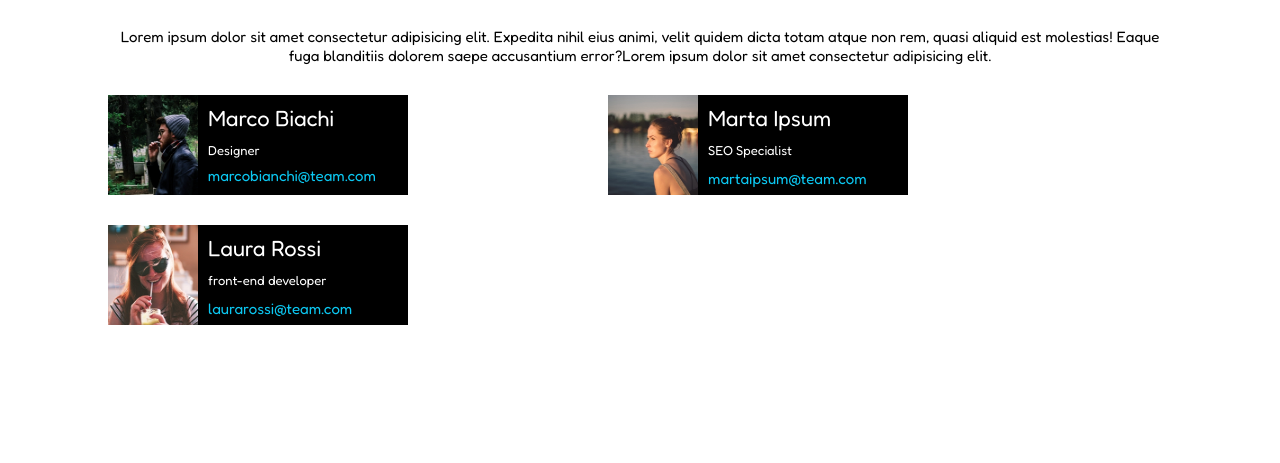
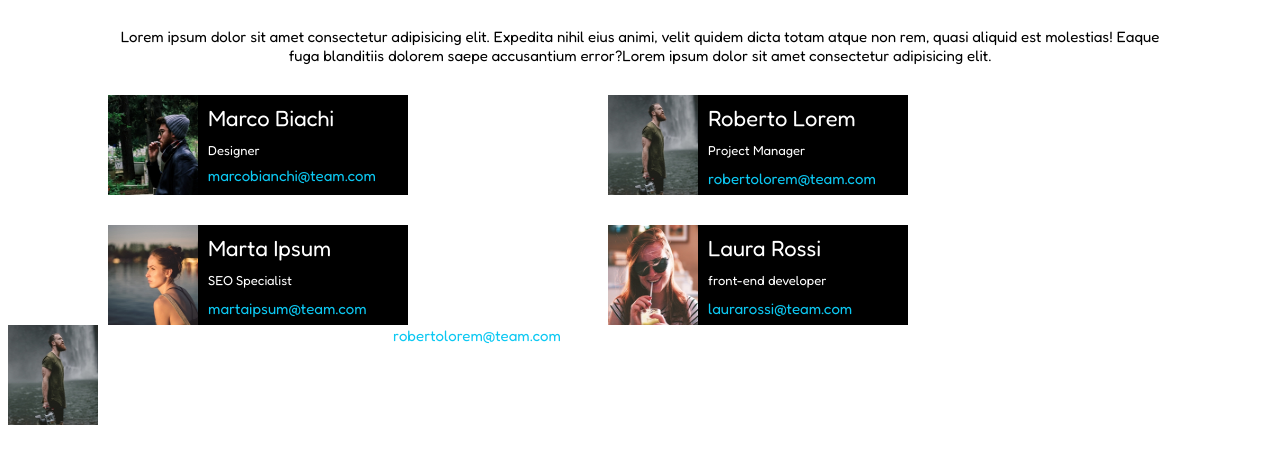
Before and after one commit to AleAlle62/html-css-float-cards, a plain HTML site: page index.html in a window 1280 px wide. Shown: the part 47-510 px from the top of the page. Drawn offline with Linux system fonts and the light colour scheme; files that its build step writes are made by us from their sources.

Commit message:
4 immagini

```diff
--- a/index.html
+++ b/index.html
@@ -39,6 +39,7 @@
                 <div class="SEOSpecialist">SEO Specialist</div>
                 <div class="email2">martaipsum@team.com</div>
             </div>
+            <!-- terzobox -->
             <div class="terzobox">
                 <!-- immagine -->
                 <div><img class="immagine3" src="../html-css-float-cards/img/female1.png" ></div>
@@ -47,6 +48,21 @@
                 <div class="frontend">front-end developer</div>
                 <div class="email3">laurarossi@team.com</div>
             </div>
+            <!-- quartobox -->
+            <div class="quartobox">
+                <!-- immagine -->
+                <div><img class="immagine4" src="../html-css-float-cards/img/male2.png" ></div>
+                <!-- testo -->
+                <div class="robertolorem">Roberto Lorem</div>
+                <div class="project">Project Manager</div>
+                <div class="email4">robertolorem@team.com</div>
+            </div>
+            <!-- immagine -->
+            <div><img class="immagine4" src="../html-css-float-cards/img/male2.png" ></div>
+            <!-- testo -->
+            <div class="robertolorem">Roberto Lorem</div>
+            <div class="project">Project Manager</div>
+            <div class="email4">robertolorem@team.com</div>
         </div>
     </section>
 </body>
--- a/master.css
+++ b/master.css
@@ -22,7 +22,9 @@
 
 
 .container{
-    clear: both;
+    content: '';
+	display: table;
+	clear: both;
 }
 
 /* primo box */
@@ -80,7 +82,7 @@
 /* secondo box */
 
 .secondobox{
-    position: absolute;
+    position: relative;
     background-color: black;
     width: 300px;
     height: 100px;
@@ -133,6 +135,7 @@
 
 
 .terzobox{
+    float: left;
     background-color: black;
     width: 300px;
     height: 100px;
@@ -140,8 +143,6 @@
     margin-left: 100px;
     margin-right: 100px;
     display: inline-block;
-    float: left;
-    clear: both;
 }
 
 .immagine3{
@@ -178,3 +179,54 @@
     margin: 10px;
     margin-top: 1px;
 }
+
+/* fine terzo box */
+
+/* inizio quarto box */
+
+.quartobox{
+    float: left;
+    position: absolute;
+    background-color: black;
+    width: 300px;
+    height: 100px;
+    margin-top: 30px;
+    margin-left: 100px;
+    margin-right: 100px;
+    display: inline-block;
+}
+
+.immagine4{
+    width: 90px;
+    height: 100px;
+    float: left;
+    display: inline-block;
+}
+
+.robertolorem{
+    float: left;
+    color: white;
+    font-family: 'Fredoka', sans-serif;
+    font-size: 22px;
+    margin: 10px;
+    display: block;
+}
+
+
+.project{
+    float: left;
+    color: white;
+    font-family: 'Fredoka', sans-serif;
+    font-size: 13px;
+    margin: 10px;
+    margin-top: 1px;
+}
+
+.email4{
+    float: left;
+    color: rgb(12, 200, 242);
+    font-family: 'Fredoka', sans-serif;
+    font-size: 15px;
+    margin: 10px;
+    margin-top: 1px;
+}
```
